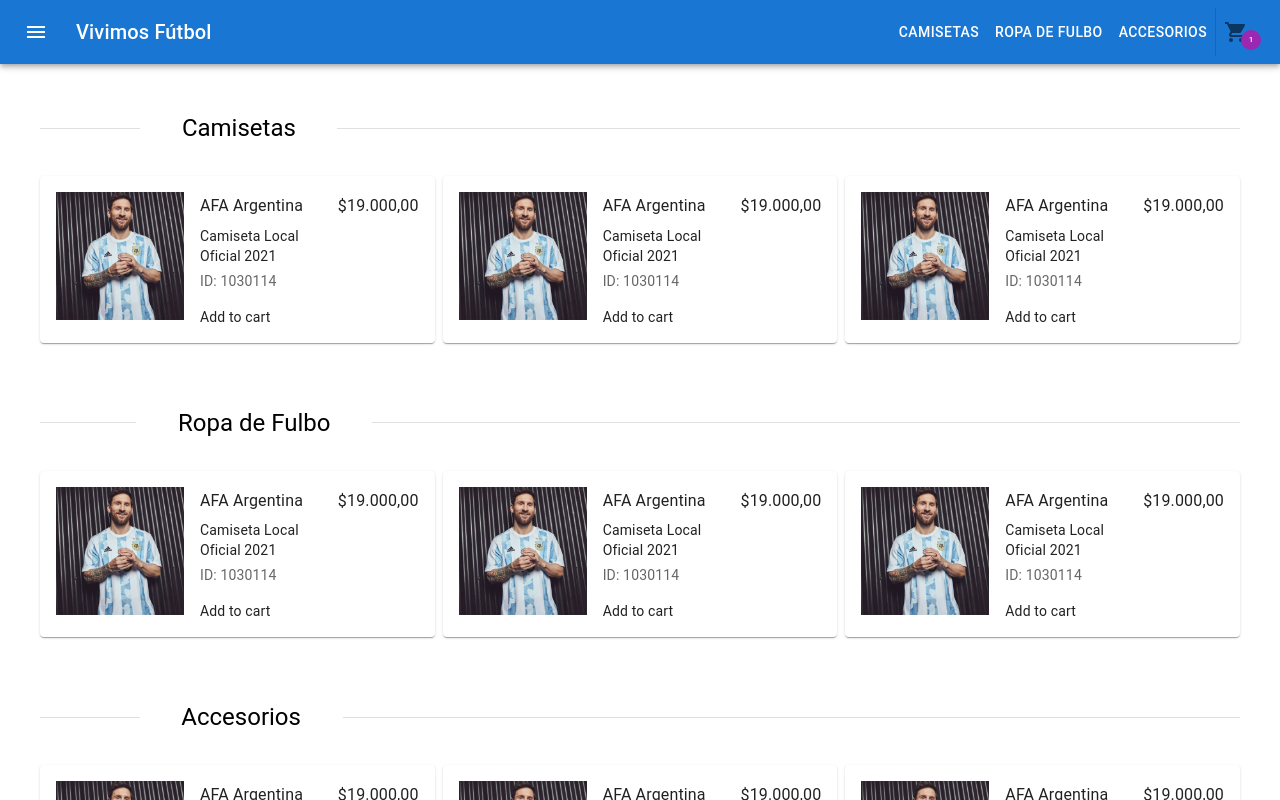
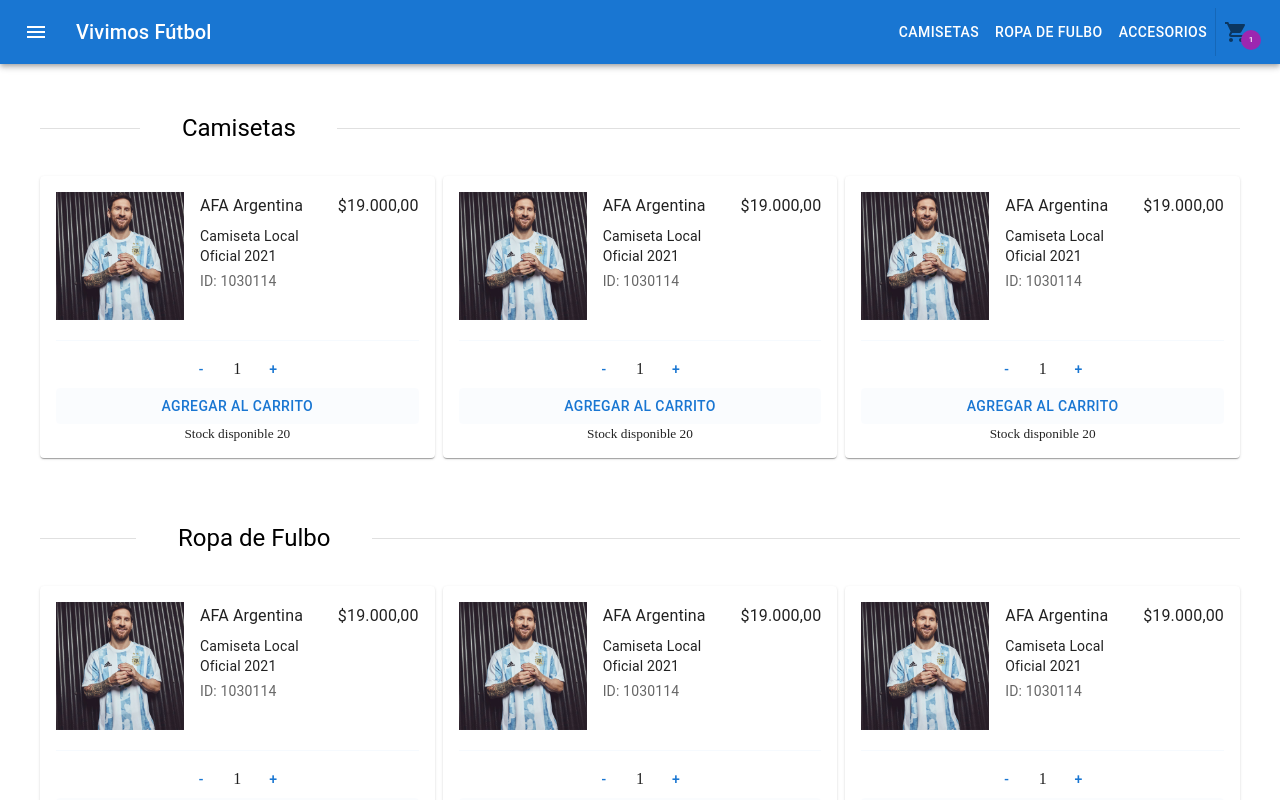
Before and after one commit to tonaldoing/tienda-fulbo, a React (Create React App) app: page / in a window 1280 px wide. Shown: the top 800 px of the page. Built offline with nearby package versions, Linux system fonts and the light colour scheme.

Commit message:
Item counter for product item
1 - Item count added to item
2 - Simple CSS for Item Count
3 - Simplified imports by calling it on a single line
4 - New "item" folder to group the product files

```diff
--- /dev/null
+++ b/src/components/ItemListContainer/Item/Item.css
@@ -0,0 +1,22 @@
+.item-count-container {
+    width: 100%;
+    margin-top: 20px;
+    margin-left: 16px;
+    border-top: 1px solid rgba(25, 118, 210, 0.04);
+    padding-top: 10px;
+}
+
+.item-count {
+    display: flex;
+    justify-content: center;
+    align-items: center;
+}
+
+.item-actions {
+    text-align: center;
+}
+.item-actions button {
+    display: block;
+    width: 100%;
+    background-color: rgba(25, 118, 210, 0.02);
+}
--- a/src/components/ItemListContainer/Item.jsx
+++ b/src/components/ItemListContainer/Item/Item.jsx
@@ -1,10 +1,10 @@
 import * as React from 'react';
 import { styled } from '@mui/material/styles';
-import Grid from '@mui/material/Grid';
-import Paper from '@mui/material/Paper';
-import Typography from '@mui/material/Typography';
-import ButtonBase from '@mui/material/ButtonBase';
-import prod_placeholder from '../../images/prods/camiseta-adidas-argentina-2021.jpg'
+import { Grid, Paper, Typography, ButtonBase } from '@mui/material';
+
+import prod_placeholder from '../../../images/prods/camiseta-adidas-argentina-2021.jpg'
+import ItemCount from './ItemCount'
+import './Item.css'
 
 const Img = styled('img')({
   margin: 'auto',
@@ -44,11 +44,6 @@
                 ID: 1030114
               </Typography>
             </Grid>
-            <Grid item>
-              <Typography sx={{ cursor: 'pointer' }} variant="body2">
-                Add to cart
-              </Typography>
-            </Grid>
           </Grid>
           <Grid item>
             <Typography variant="subtitle1" component="div">
@@ -56,6 +51,7 @@
             </Typography>
           </Grid>
         </Grid>
+        <ItemCount initial={1} items={20} />
       </Grid>
     </Paper>
   );
--- /dev/null
+++ b/src/components/ItemListContainer/Item/ItemCount.jsx
@@ -0,0 +1,48 @@
+import React from "react";
+import { useState } from 'react'
+import { Button } from '@mui/material';
+
+export default function ItemCount({ initial, items }) {
+  console.log(initial)
+  console.log(items)
+  const [count, setCount] = useState(initial)
+  const [stock, setStock] = useState(items)
+
+  const removeCount = () => {
+    if(count > 1){
+      setCount( prev => prev - 1 )
+    }
+  }
+
+  const addCount = () => {
+    if(count < stock ){
+      setCount( prev => prev + 1 )
+    }
+  }
+
+  const addProd = () => {
+    if(count <= stock ){
+      setStock ( stock - count )
+    }
+    else {
+      alert('no hay tanto stock')
+    }
+  }
+
+  return (
+    <>
+      <div className="item-count-container">
+        <div className="item-count">
+          <Button onClick={removeCount}>-</Button>
+            <span>{count}</span>
+          <Button onClick={addCount}>+</Button>
+        </div>
+        <div className="item-actions">
+        <Button onClick={addProd}>Agregar al carrito</Button>
+        <small> Stock disponible {stock} </small>
+        </div>
+      </div>
+    </>
+  );
+
+  }
--- a/src/components/ItemListContainer/ItemListContainer.jsx
+++ b/src/components/ItemListContainer/ItemListContainer.jsx
@@ -1,7 +1,7 @@
 import * as React from 'react';
 import Box from '@mui/material/Box';
 import Grid from '@mui/material/Grid';
-import Item from './Item';
+import Item from './Item/Item';
 import Typography from '@mui/material/Typography';
 import Divider from '@mui/material/Divider';
 
--- a/src/components/NavBar/CartWidget/CartWidget.jsx
+++ b/src/components/NavBar/CartWidget/CartWidget.jsx
@@ -1,7 +1,6 @@
 import * as React from 'react';
-import Badge from '@mui/material/Badge';
 import { styled } from '@mui/material/styles';
-import IconButton from '@mui/material/IconButton';
+import { IconButton, Badge } from '@mui/material';
 import ShoppingCartIcon from '@mui/icons-material/ShoppingCart';
 
 const StyledBadge = styled(Badge)(() => ({
```
Also changed, not shown: src/components/NavBar/NavBar.jsx (+4 -7 lines).
